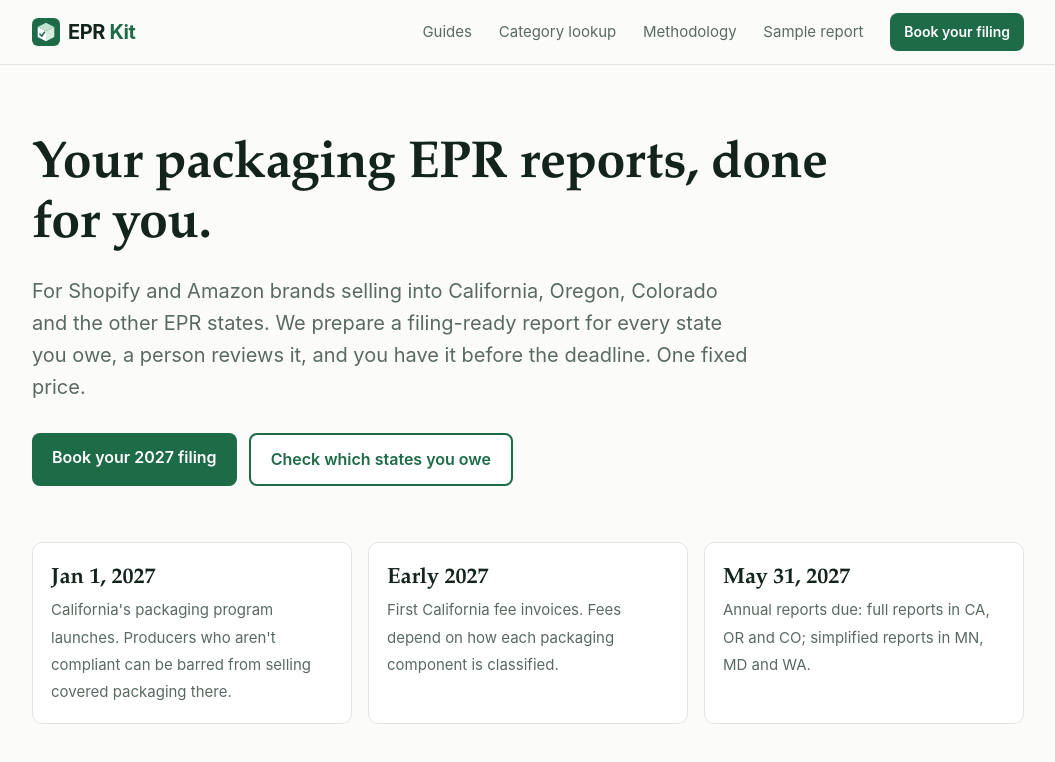
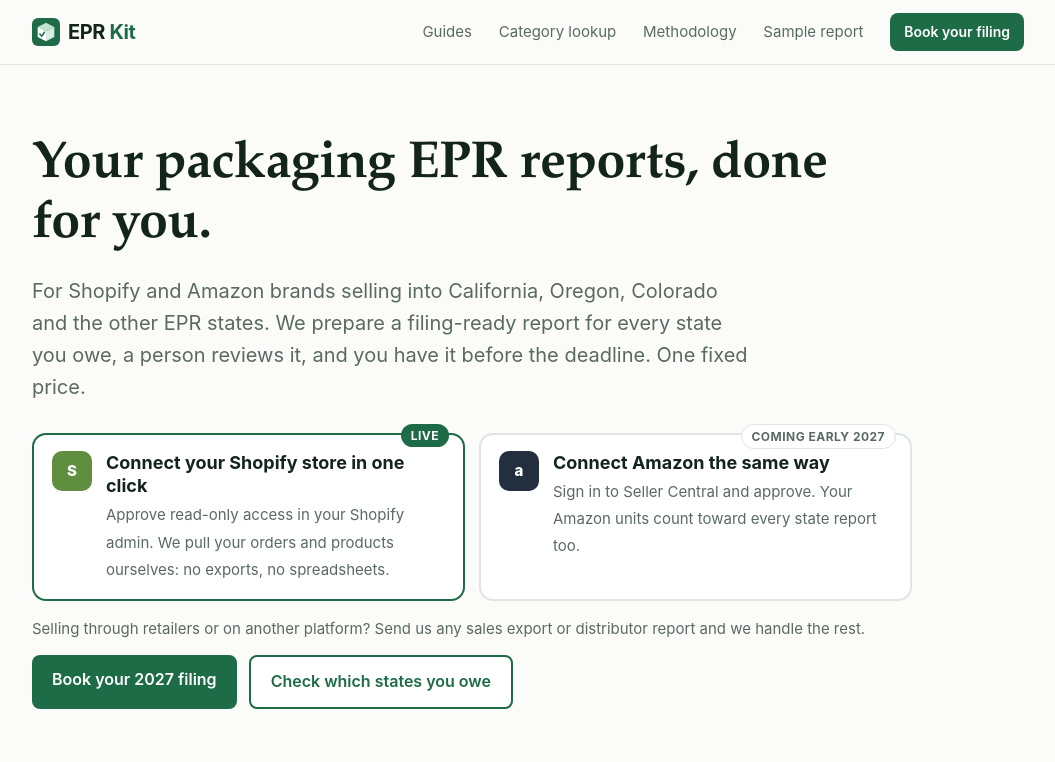
Before and after one commit to progscratchm/eprkit, a plain HTML site: page site/index.html in a window 1280 px wide. Shown: the top 762 px of the page, without its empty margins (112-1167 px from the left). Drawn offline with Linux system fonts and the light colour scheme.

Commit message:
Homepage: prominent one-click Shopify and Amazon (coming early 2027) connection cards
Co-Authored-By: Claude Opus 5.5 <noreply@anthropic.com>
Claude-Session: https://claude.ai/code/session_01HhBS1U8YmaGQKC4kFwyJ2M

```diff
--- a/site/index.html
+++ b/site/index.html
@@ -31,6 +31,21 @@
 <div class="wrap">
   <h1>Your packaging EPR reports, done for you.</h1>
   <p class="lead">For Shopify and Amazon brands selling into California, Oregon, Colorado and the other EPR states. We prepare a filing-ready report for every state you owe, a person reviews it, and you have it before the deadline. One fixed price.</p>
+  <div class="connect">
+    <div class="conn live">
+      <span class="clogo shop" aria-hidden="true">S</span>
+      <div><b>Connect your Shopify store in one click</b>
+      <span>Approve read-only access in your Shopify admin. We pull your orders and products ourselves: no exports, no spreadsheets.</span></div>
+      <span class="state">Live</span>
+    </div>
+    <div class="conn">
+      <span class="clogo amz" aria-hidden="true">a</span>
+      <div><b>Connect Amazon the same way</b>
+      <span>Sign in to Seller Central and approve. Your Amazon units count toward every state report too.</span></div>
+      <span class="state soon">Coming early 2027</span>
+    </div>
+    <p class="connote">Selling through retailers or on another platform? Send us any sales export or distributor report and we handle the rest.</p>
+  </div>
   <div class="ctas">
     <a class="btn" href="#pricing">Book your 2027 filing</a>
     <a class="btn ghost" href="#check">Check which states you owe</a>
--- a/site/style.css
+++ b/site/style.css
@@ -86,3 +86,14 @@
 .explainer{margin:8px 0 32px}.explainer video{width:100%;height:auto;border-radius:14px;border:1px solid #dfe6e1;background:#13241b;display:block}.explainer figcaption{font-size:14px;color:#5a6a61;margin-top:8px}
 .scen{display:grid;grid-template-columns:repeat(3,1fr);gap:20px;margin-top:20px}.scen .card h3{margin-top:4px}.scen .card p{font-size:15px}.tag{display:inline-block;font-size:12px;font-weight:700;letter-spacing:.06em;text-transform:uppercase;color:#1d6b47;background:#e6f1ea;border-radius:999px;padding:3px 10px}.pilot{background:#fff7e0;border:1px solid #f0dca0;border-radius:10px;padding:12px 14px;font-size:14px;margin:14px 0}@media(max-width:860px){.scen{grid-template-columns:1fr}}
 .paynow{margin-top:18px;padding-top:16px;border-top:1px solid #dfe6e1}.paynow p{margin:0 0 10px}.btn.ghost{background:#fff;color:#1d6b47;border:2px solid #1d6b47}.btn.ghost:hover{background:#eef6f1}
+
+.connect{display:grid;grid-template-columns:1fr 1fr;gap:14px;margin:22px 0 6px;max-width:880px}
+.conn{display:flex;gap:14px;align-items:flex-start;background:#fff;border:2px solid #1d6b47;border-radius:14px;padding:16px 18px;position:relative}
+.conn b{display:block;font-size:18px;line-height:1.3;margin-bottom:4px}.conn span{font-size:15px;color:var(--muted)}
+.conn:not(.live){border-color:var(--line)}
+.clogo{flex:none;width:40px;height:40px;border-radius:10px;display:grid;place-items:center;font-weight:800;font-size:22px;color:#fff!important}
+.clogo.shop{background:#5e8e3e}.clogo.amz{background:#232f3e}
+.conn .state{position:absolute;top:-11px;right:14px;font-size:12px;font-weight:700;letter-spacing:.04em;text-transform:uppercase;background:#1d6b47;color:#fff;border-radius:999px;padding:2px 10px}
+.conn .state.soon{background:#fff;color:var(--muted);border:1px solid var(--line)}
+.connote{grid-column:1/-1;font-size:15px;color:var(--muted);margin:2px 0 8px}
+@media(max-width:760px){.connect{grid-template-columns:1fr}}
```
